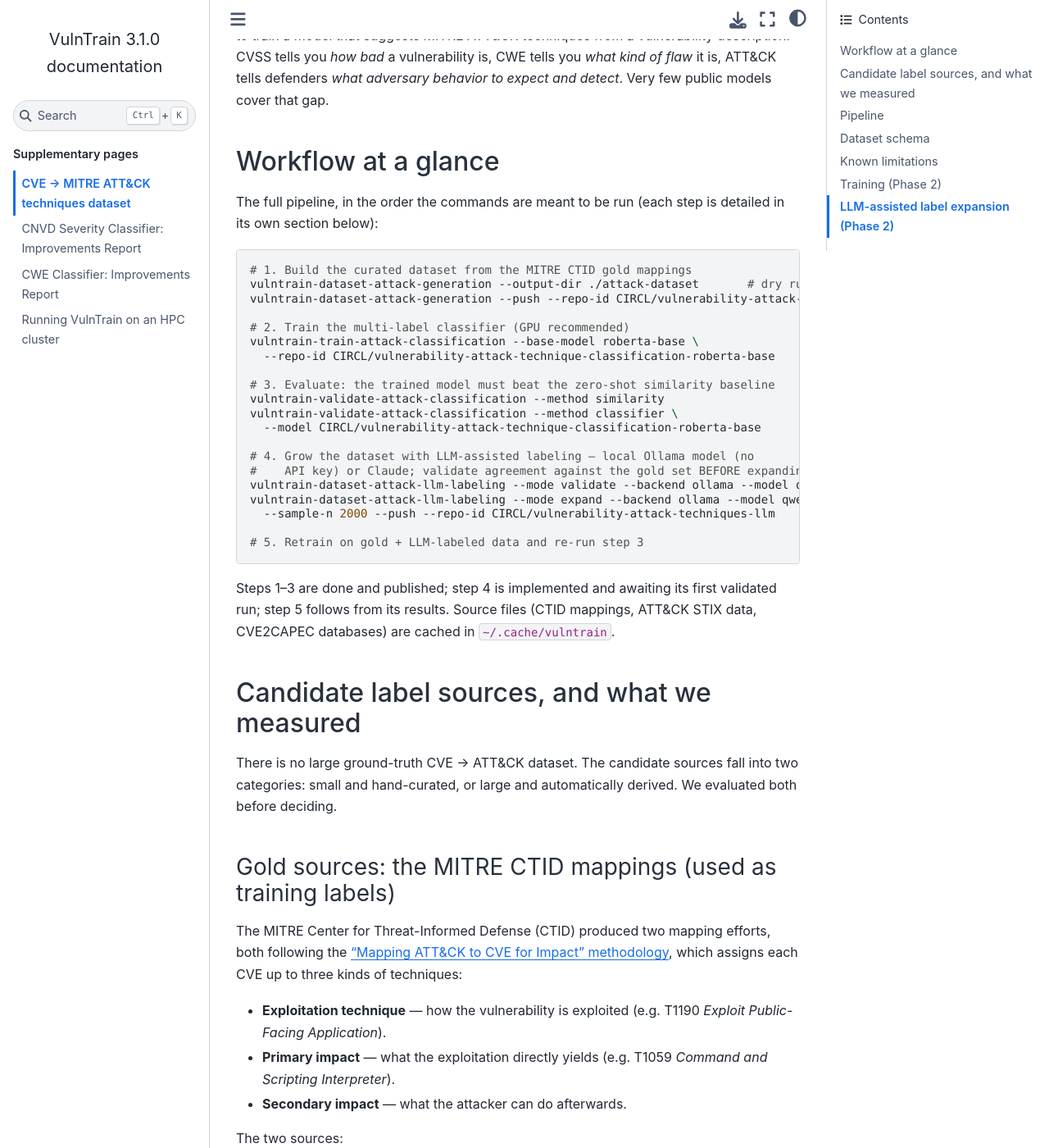
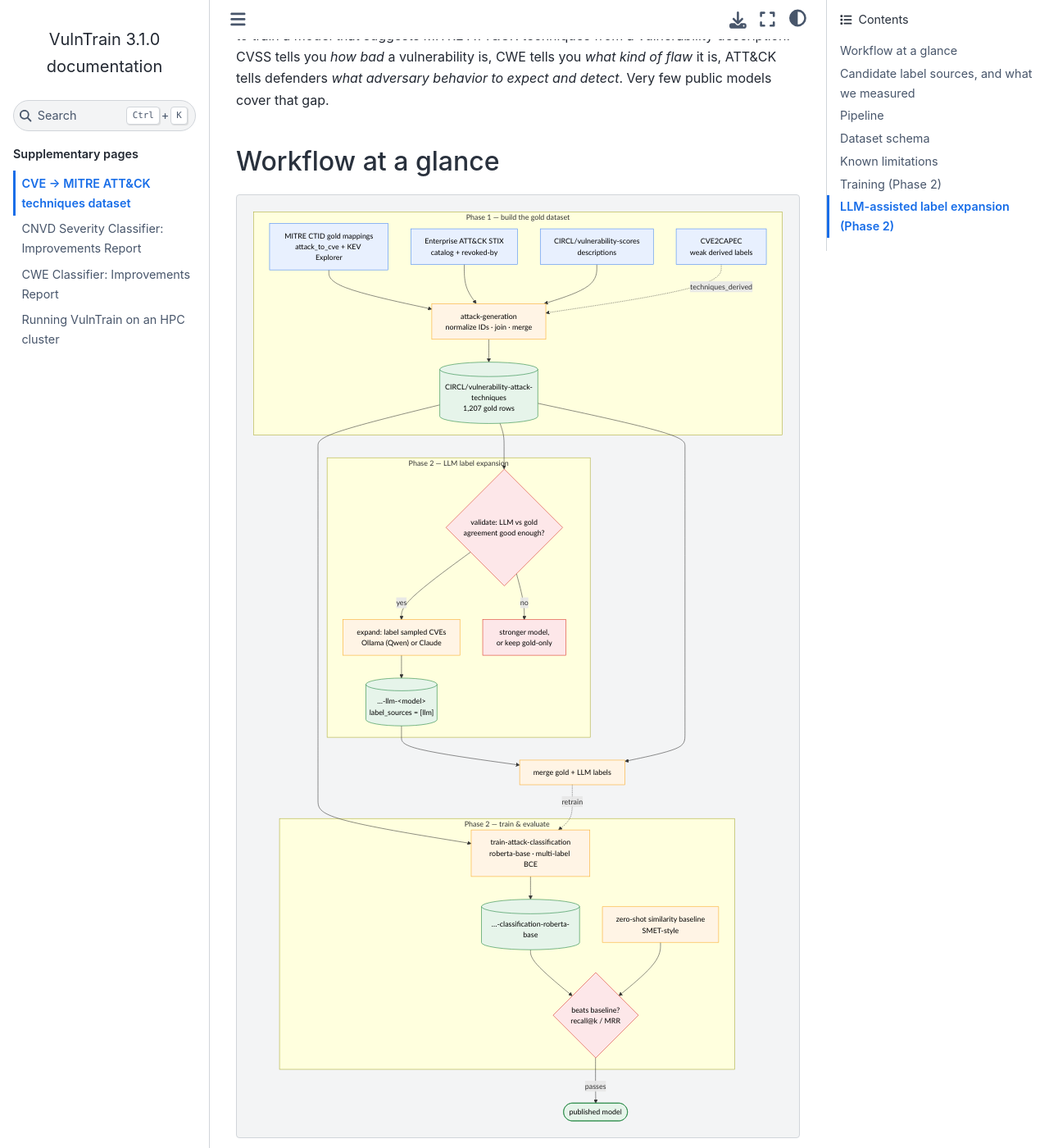
Before and after one commit to vulnerability-lookup/VulnTrain, a Sphinx documentation site: the page built from docs/attack-techniques-dataset.md, in a window 1280 px wide and 1400 px high, scrolled down 204 px. Shown: the whole window at 82% size. Built offline with Sphinx 7.4.7 and the Sphinx Book theme 1.1.4, drawn with Linux system fonts in a browser that asks for light colours.

````diff
--- a/docs/attack-techniques-dataset.md
+++ b/docs/attack-techniques-dataset.md
@@ -10,6 +10,53 @@ tells you *what kind of flaw* it is, ATT&CK tells defenders *what adversary
 behavior to expect and detect*. Very few public models cover that gap.
 
 ## Workflow at a glance
+
+```mermaid
+flowchart TD
+    classDef data fill:#e8f0fe,stroke:#4285f4,color:#000;
+    classDef tool fill:#fff4e5,stroke:#f9a825,color:#000;
+    classDef gate fill:#fde7e9,stroke:#d93025,color:#000;
+    classDef out fill:#e6f4ea,stroke:#188038,color:#000;
+
+    subgraph P1["Phase 1 — build the gold dataset"]
+        CTID["MITRE CTID gold mappings<br/>attack_to_cve + KEV Explorer"]:::data
+        STIX["Enterprise ATT&CK STIX<br/>catalog + revoked-by"]:::data
+        SCORES["CIRCL/vulnerability-scores<br/>descriptions"]:::data
+        C2C["CVE2CAPEC<br/>weak derived labels"]:::data
+        GEN["attack-generation<br/>normalize IDs · join · merge"]:::tool
+        GOLD[("CIRCL/vulnerability-attack-techniques<br/>1,207 gold rows")]:::out
+        CTID --> GEN
+        STIX --> GEN
+        SCORES --> GEN
+        C2C -. techniques_derived .-> GEN
+        GEN --> GOLD
+    end
+
+    subgraph P2A["Phase 2 — train & evaluate"]
+        TRAIN["train-attack-classification<br/>roberta-base · multi-label BCE"]:::tool
+        MODEL[("…-classification-roberta-base")]:::out
+        BASE["zero-shot similarity baseline<br/>SMET-style"]:::tool
+        EVAL{"beats baseline?<br/>recall@k / MRR"}:::gate
+        TRAIN --> MODEL --> EVAL
+        BASE --> EVAL
+    end
+
+    subgraph P2B["Phase 2 — LLM label expansion"]
+        VAL{"validate: LLM vs gold<br/>agreement good enough?"}:::gate
+        EXP["expand: label sampled CVEs<br/>Ollama (Qwen) or Claude"]:::tool
+        LLMDS[("…-llm-&lt;model&gt;<br/>label_sources = [llm]")]:::out
+        STOP["stronger model,<br/>or keep gold-only"]:::gate
+        VAL -- yes --> EXP --> LLMDS
+        VAL -- no --> STOP
+    end
+
+    GOLD --> TRAIN
+    GOLD --> VAL
+    LLMDS --> MERGE["merge gold + LLM labels"]:::tool
+    GOLD --> MERGE
+    MERGE -. retrain .-> TRAIN
+    EVAL -- passes --> DONE(["published model"]):::out
+```
 
 The full pipeline, in the order the commands are meant to be run (each step
 is detailed in its own section below):
--- a/docs/conf.py
+++ b/docs/conf.py
@@ -14,7 +14,11 @@ release = "3.1.0"
 # -- General configuration ---------------------------------------------------
 # https://www.sphinx-doc.org/en/master/usage/configuration.html#general-configuration
 
-extensions = ["myst_parser"]
+extensions = ["myst_parser", "sphinxcontrib.mermaid"]
+
+# Let ```mermaid fenced code blocks render as diagrams in Sphinx (they already
+# render natively on GitHub), so one source works in both.
+myst_fence_as_directive = ["mermaid"]
 
 templates_path = ["_templates"]
 exclude_patterns = ["_build", "Thumbs.db", ".DS_Store"]
--- a/pyproject.toml
+++ b/pyproject.toml
@@ -85,6 +85,7 @@ include = [
 sphinx = "^8.2.3"
 sphinx-book-theme = "^1.1.4"
 myst-parser = "^4.0.1"
+sphinxcontrib-mermaid = "^2.0.3"
 
 
 [tool.poetry.group.docs]
````
Also changed, not shown: 1 other file.
